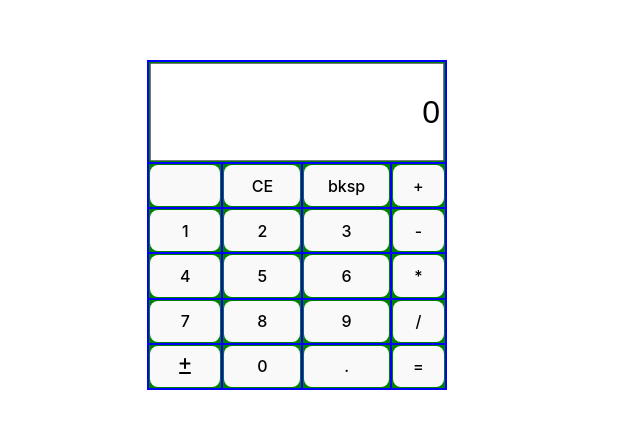
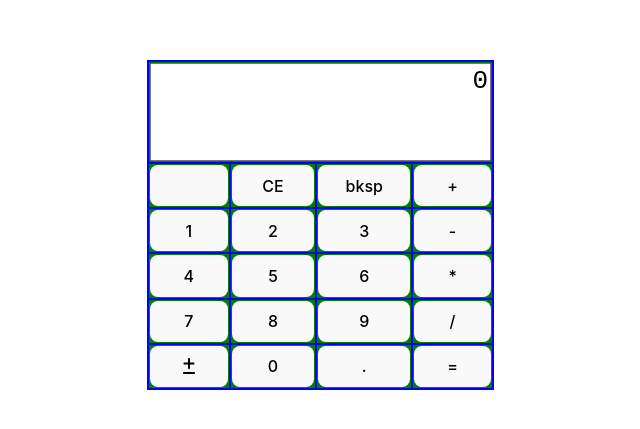
Before and after one commit to amalraj28/amalraj28.github.io, a React (Vite) app: page / in a window 1280 px wide. Shown: the part 175-604 px from the top of the page, without its empty margins (343-983 px from the left). Built offline with nearby package versions, Linux system fonts and the light colour scheme.

Commit message:
Corrected number formatting while typing

```diff
--- a/src/App.jsx
+++ b/src/App.jsx
@@ -1,13 +1,57 @@
-import { useState } from "react";
+import { useReducer } from "react";
 import "./App.css";
 import Calculator from "./components/Calculator";
 import { InputContext } from "./exports/exports";
 
+const initState = {
+	text: "0",
+	decimal: 0,
+};
+
+const reducer = (currState, action) => {
+	switch (action.val) {
+		case "1":
+		case "2":
+		case "3":
+		case "4":
+		case "5":
+		case "6":
+		case "7":
+		case "8":
+		case "9":
+		case "0":
+			return {
+				...currState,
+				text:
+					currState.text === "0"
+						? "" + action.val
+						: currState.text + action.val,
+			};
+
+		case ".":
+			return currState.decimal === 0
+				? { text: currState.text + action.val, decimal: 1 }
+				: currState;
+
+		case "CE":
+			return initState;
+
+		case "bksp":
+			if (currState.text.length < 2) return initState;
+			return currState.text.charAt(currState.text.length - 1) === "."
+				? { ...currState, text: currState.text.slice(0, -1), decimal: 0 }
+				: { ...currState, text: currState.text.slice(0, -1) };
+
+		default:
+			return currState;
+	}
+};
+
 function App() {
-	const [text, setText] = useState(0);
+	const [state, dispatch] = useReducer(reducer, initState);
 	return (
 		<div>
-			<InputContext.Provider value={{ text, setText }}>
+			<InputContext.Provider value={{ state, dispatch }}>
 				<Calculator />
 			</InputContext.Provider>
 		</div>
--- a/src/components/Input.jsx
+++ b/src/components/Input.jsx
@@ -3,16 +3,22 @@ import "../styles/styles.css";
 import { InputContext } from "../exports/exports";
 
 function Input() {
-	const { text, setText } = useContext(InputContext);
+	const { state, dispatch } = useContext(InputContext);
+	// useEffect(() => {
+	// 	console.log("Input Component rendered");
+	// }, [text]);
 
 	return (
-		<input
-			type="text"
-			name="number"
-			className="input"
-			value={text}
-			onChange={(e) => setText(e.target.value)}
-		/>
+		<div className="input-div">
+			<textarea
+				readOnly
+				type="text"
+				name="number"
+				className="input"
+				value={state.text}
+				onChange={(e) => dispatch({val: e.target.value})}
+			/>
+		</div>
 	);
 }
 
--- a/src/components/Key.jsx
+++ b/src/components/Key.jsx
@@ -4,20 +4,11 @@ import { useContext } from "react";
 import { InputContext } from "../exports/exports";
 
 function Key({ value }) {
-	const { setText } = useContext(InputContext);
-	const update = (e) => {
-		!isNaN(e.target.innerText) &&
-			e.target.innerText.length &&
-			setText((prevValue) => {
-				const num = +prevValue;
-				const val = +e.target.innerText;
-				return num * 10 + val;
-			});
-	};
+	const { state, dispatch } = useContext(InputContext);
 
 	return (
 		<div className="key-div">
-			<button type="button" className="key" onClick={update}>
+			<button type="button" className="key" onClick={(e) => dispatch({val: e.target.innerText})}>
 				{value}
 			</button>
 		</div>
--- a/src/styles/styles.css
+++ b/src/styles/styles.css
@@ -1,13 +1,19 @@
 .input {
-  width: 100%;
+  width: inherit;
   box-sizing: border-box;
+  font-size: xx-large;
+  height: inherit;
+  resize: none;
   text-align: right;
-  font-size: xx-large;
-  height: 100%;
+
 }
 
 .input-row {
   height: 100px;
+}
+
+.input-div {
+  height: inherit;
 }
 
 .input-field {
```
